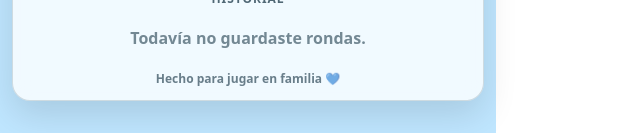
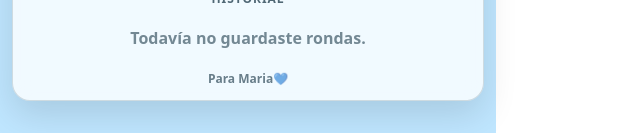
Before and after one commit to polohkshub/burako-anotador, a React (Vite) app: page / in a window 1280 px wide. Shown: the part 664-797 px from the top of the page, without its empty margins (0-640 px from the left). Built offline with nearby package versions, Linux system fonts and the light colour scheme.

Commit message:
Update App.jsx

```diff
--- a/src/App.jsx
+++ b/src/App.jsx
@@ -209,7 +209,7 @@ export default function App() {
           )}
         </div>
 
-        <div className="footerNote">Hecho para jugar en familia 💙</div>
+        <div className="footerNote">Para Maria💙</div>
       </div>
     </div>
   );
```
